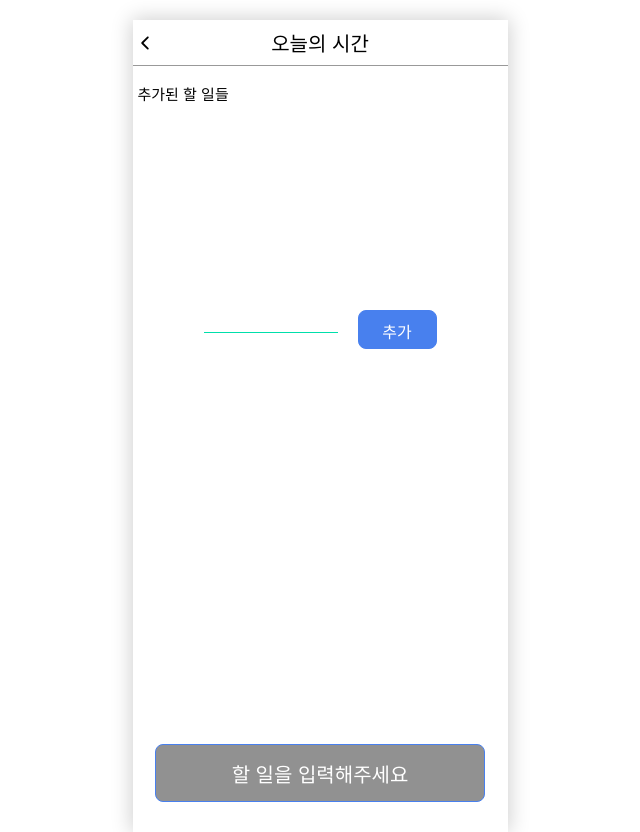
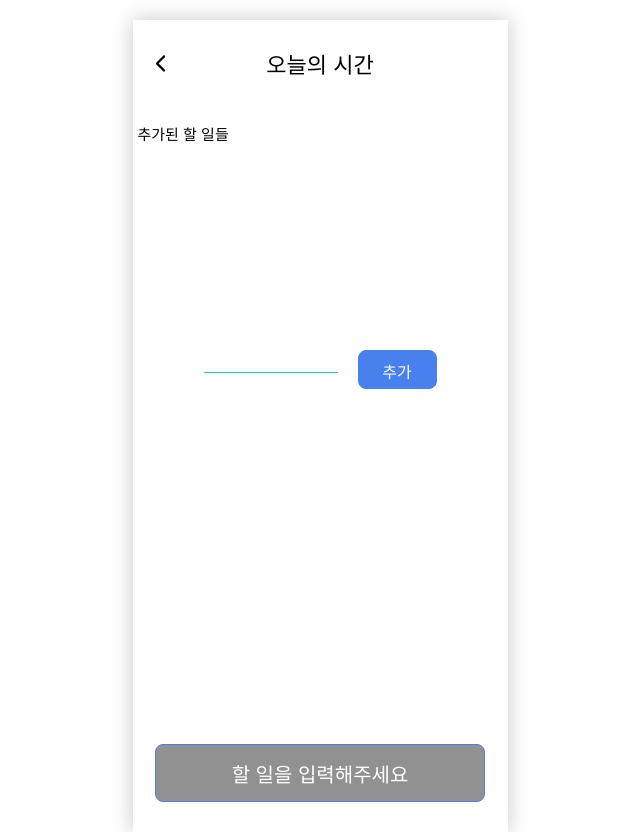
Before and after one commit to prgrms-fe-devcourse/FEDC2_TimeDivider_Root, a React (Create React App) app: page /CreateTask in a window 1280 px wide. Shown: the whole page, without its empty margins (320-960 px from the left). Built offline with nearby package versions, Linux system fonts and the light colour scheme.

Commit message:
style: navBar 스타일링 완료 (#48)
* feat: navBar 디자인 수정

* feat: navBar 타이틀 기본값 제거

```diff
--- a/src/shared/components/NavBar.jsx
+++ b/src/shared/components/NavBar.jsx
@@ -3,7 +3,7 @@ import styled from 'styled-components'
 import { IoIosArrowBack } from 'react-icons/io'
 import Text from './Text'
 
-const NavBar = ({ children = '시간 분배', backIcon, ...props }) => {
+const NavBar = ({ children = '', backIcon, ...props }) => {
 	return (
 		<NavBarContainer {...props}>
 			{backIcon && (
@@ -11,7 +11,8 @@ const NavBar = ({ children = '시간 분배', backIcon, ...props }) => {
 					<IoIosArrowBack />
 				</GoBackIcon>
 			)}
-			<Text size={2}>{children}</Text>
+			<Text size={2.2}>{children}</Text>
+			<div></div>
 		</NavBarContainer>
 	)
 }
@@ -25,19 +26,21 @@ Text.propTypes = {
 export default NavBar
 
 const NavBarContainer = styled.div`
+	box-sizing: border-box;
 	display: flex;
 	align-items: center;
 	justify-content: center;
 	width: 100%;
+	height: 8.6rem;
 	position: relative;
 	padding: 1.25rem;
-	border-bottom: 0.05rem solid #999;
 `
 
 const GoBackIcon = styled.a`
-	font-size: 2rem;
+	display: inline-block;
+	font-size: 2.5rem;
 	position: absolute;
 	left: 1.5rem;
-	top: 1.25rem;
+	top: 3.1rem;
 	cursor: pointer;
 `
```
